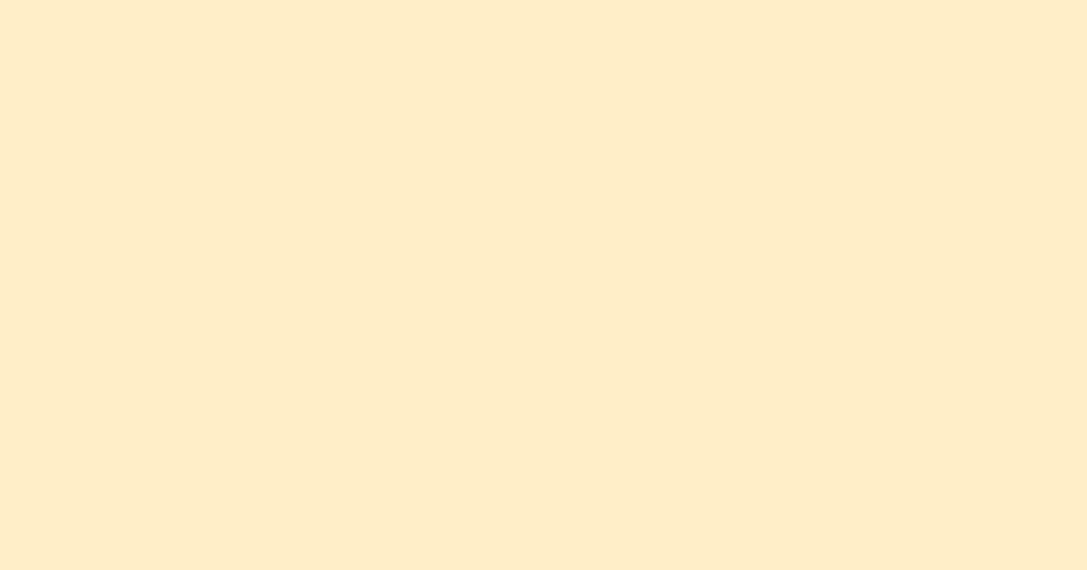
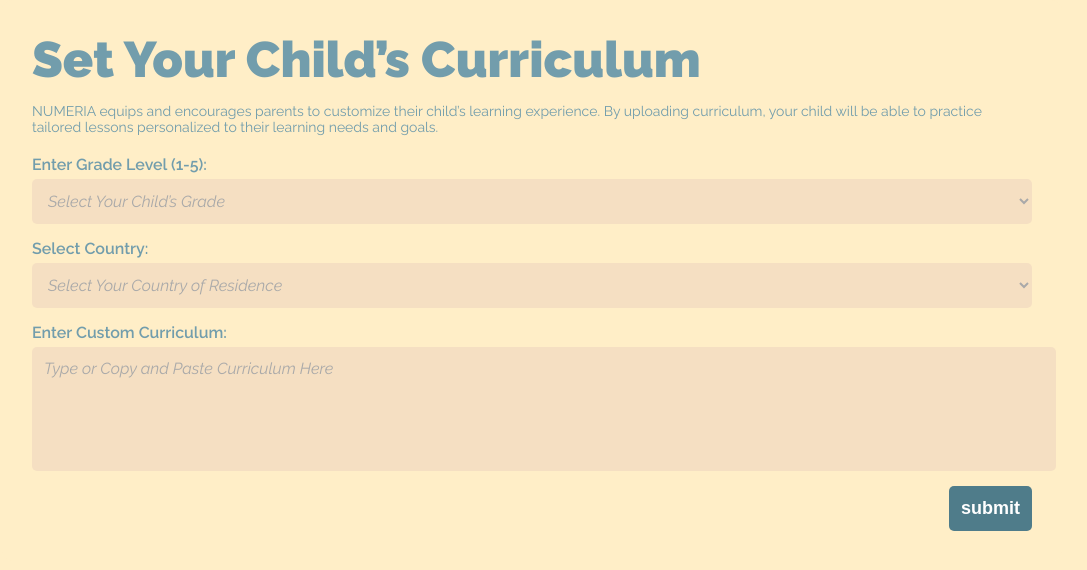
Before and after one commit to wyy01011/Numeria, a React (Vite) app: page /input in a window 1280 px wide. Before the commit this address had no page. Shown: the top 570 px of the page, without its empty margins (108-1195 px from the left). Built offline with nearby package versions, Linux system fonts and the light colour scheme.

Commit message:
Complete input page

```diff
--- a/src/App.jsx
+++ b/src/App.jsx
@@ -10,6 +10,7 @@
 import Trans1 from './pages/trans1';
 import Trans2 from './pages/trans2';
 import Trans3 from './pages/trans3';
+import Input from './pages/input';
 
 
 function App() {
@@ -26,6 +27,8 @@
         <Route path="/transition1" element={<Trans1 />} />
         <Route path="/transition2" element={<Trans2 />} />
         <Route path="/transition3" element={<Trans3 />} />
+        <Route path="/input" element={<Input />} />
+
       </Routes>
     </Router>
   );
--- a/src/pages/home.tsx
+++ b/src/pages/home.tsx
@@ -21,7 +21,7 @@
 
           {/* Buttons */}
           <div className="buttons">
-            <Link to="/avatar">
+            <Link to="/input">
               <button>play</button>
             </Link>
             <Link to="/dashboard">
--- /dev/null
+++ b/src/pages/input.tsx
@@ -0,0 +1,85 @@
+import React, { useState } from "react";
+import { Link } from "react-router-dom";
+import "./../styles/input.css";
+
+const Input: React.FC = () => {
+  const [grade, setGrade] = useState("");
+  const [country, setCountry] = useState("");
+  const [curriculum, setCurriculum] = useState("");
+
+  const handleSubmit = (e: React.FormEvent) => {
+    e.preventDefault();
+    console.log({ grade, country, curriculum });
+    // Handle form submission logic here
+  };
+
+  return (
+    <div className="input-container">
+      <div className="input-form">
+        <h1 className="title">Set Your Child’s Curriculum</h1>
+        <p className="description">
+          NUMERIA equips and encourages parents to customize their child’s
+          learning experience. By uploading curriculum, your child will be able
+          to practice tailored lessons personalized to their learning needs and
+          goals.
+        </p>
+
+        <form onSubmit={handleSubmit} className="form">
+          {/* Grade Level */}
+          <div className="form-group">
+            <label>Enter Grade Level (1-5):</label>
+            <select
+              value={grade}
+              onChange={(e) => setGrade(e.target.value)}
+              required
+            >
+              <option value="">Select Your Child’s Grade</option>
+              {[1, 2, 3, 4, 5].map((level) => (
+                <option key={level} value={level}>
+                  Grade {level}
+                </option>
+              ))}
+            </select>
+          </div>
+
+          {/* Country */}
+          <div className="form-group">
+            <label>Select Country:</label>
+            <select
+              value={country}
+              onChange={(e) => setCountry(e.target.value)}
+              required
+            >
+              <option value="">Select Your Country of Residence</option>
+              <option value="USA">United States</option>
+              <option value="Canada">Canada</option>
+              <option value="UK">United Kingdom</option>
+              <option value="Australia">Australia</option>
+              <option value="Other">Other</option>
+            </select>
+          </div>
+
+          {/* Custom Curriculum */}
+          <div className="form-group">
+            <label>Enter Custom Curriculum:</label>
+            <textarea
+              value={curriculum}
+              onChange={(e) => setCurriculum(e.target.value)}
+              placeholder="Type or Copy and Paste Curriculum Here"
+              required
+            />
+          </div>
+
+          {/* Submit Button */}
+          <span className = "submitBtnContainer">
+            <Link to = "/avatar">
+          <button type="submit" className="submit-btn">
+            SUBMIT
+          </button></Link></span>
+        </form>
+      </div>
+    </div>
+  );
+};
+
+export default Input;
--- /dev/null
+++ b/src/styles/input.css
@@ -0,0 +1,124 @@
+/* General Page Styling */
+.input-container {
+    min-height: 100vh;
+    width: 100vw;
+    display: flex;
+    align-items: flex-start;
+    justify-content: center;
+    background-color: #ffeec7;
+    overflow: hidden !important;
+}
+
+/* Form Box */
+.input-form {
+    max-width: 1000px;
+    width: 100%;
+    background: #ffeec7;
+    padding: 30px;
+    border-radius: 10px;
+}
+
+/* Title */
+.title {
+    color: #729DAC;
+    font-family: Raleway, sans-serif;
+    font-size: 50px;
+    font-style: normal;
+    font-weight: 900;
+    line-height: normal;
+}
+
+/* Description */
+.description {
+    font-size: 14px;
+    color: #729DAC;
+    margin-bottom: 20px;
+}
+
+/* Form Styling */
+.form {
+    display: flex;
+    flex-direction: column;
+    gap: 15px;
+}
+
+/* Form Groups */
+.form-group {
+    display: flex;
+    flex-direction: column;
+}
+
+.form-group label {
+    font-weight: 600;
+    color: #729DAC;
+    margin-bottom: 5px;
+}
+
+/* Placeholder styling for textarea */
+textarea::placeholder {
+    font-family: "Raleway", sans-serif;
+    font-style: italic;
+    font-size: 16px;
+    color: #a9a9a9;
+    opacity: 1;
+}
+
+/* Fixing placeholder for select */
+select:invalid {
+    font-family: "Raleway", sans-serif;
+    font-style: italic;
+    font-size: 16px;
+    color: #a9a9a9;
+}
+
+/* Styling for disabled option inside select */
+select option:disabled {
+    color: #a9a9a9;
+    font-style: italic;
+}
+
+/* Input Fields */
+textarea, select {
+    width: 100%;
+    padding: 12px;
+    border: none; /* Removed the frame */
+    border-radius: 5px;
+    background: #DCBBB64A;
+    font-size: 14px;
+    outline: none; /* Prevents highlight border on focus */
+    font-family: "Raleway", sans-serif; /* Change to your desired font */
+    font-size: 16px;
+    font-weight: normal;
+    color: #4a4a4a; /* Darker text color for readability */
+}
+
+/* Ensuring textarea looks clean */
+textarea {
+    resize: none;
+    height: 100px;
+}
+
+.submitBtnContainer{
+
+    display: flex;
+    justify-content: flex-end; /* Moves the button to the right */
+    width: 100%;
+}
+
+/* Submit Button */
+.submit-btn {
+    width: 100%;
+    padding: 12px;
+    background-color: #4f7c8a;
+    color: white;
+    font-weight: bold;
+    border: none;
+    border-radius: 5px;
+    cursor: pointer;
+    transition: background 0.3s;
+
+}
+
+.submit-btn:hover {
+    background-color: #3e636e;
+}
--- a/src/styles/trans1.css
+++ b/src/styles/trans1.css
@@ -66,7 +66,7 @@
 
 .bottom-containerT1 {
     width: 100%;
-    height: 50px;
+    height: 100px;
     background-color: #ecc3ce;
     padding: 20px;
     position: fixed;
@@ -79,6 +79,7 @@
 }
 
 .bottomTextDesT1 {
+    margin-top: 30px;
     margin-left: 40px;
 
     display: flex;
@@ -107,7 +108,7 @@
   }
 
 .no-frame-button1 img {
-    width: 50px; /* Adjust size as needed */
+    width: 100px; /* Adjust size as needed */
     height: auto;
   }
 
```
